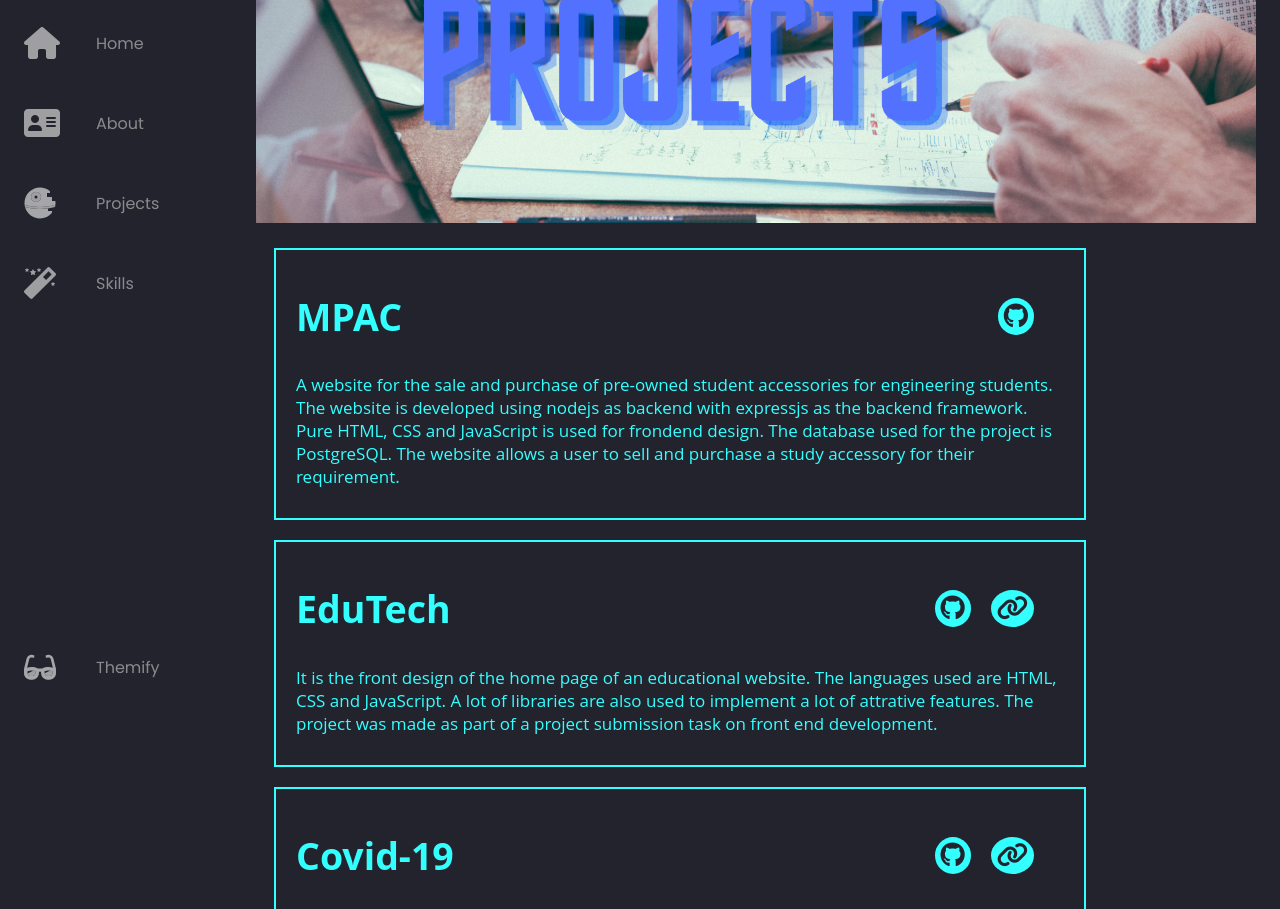
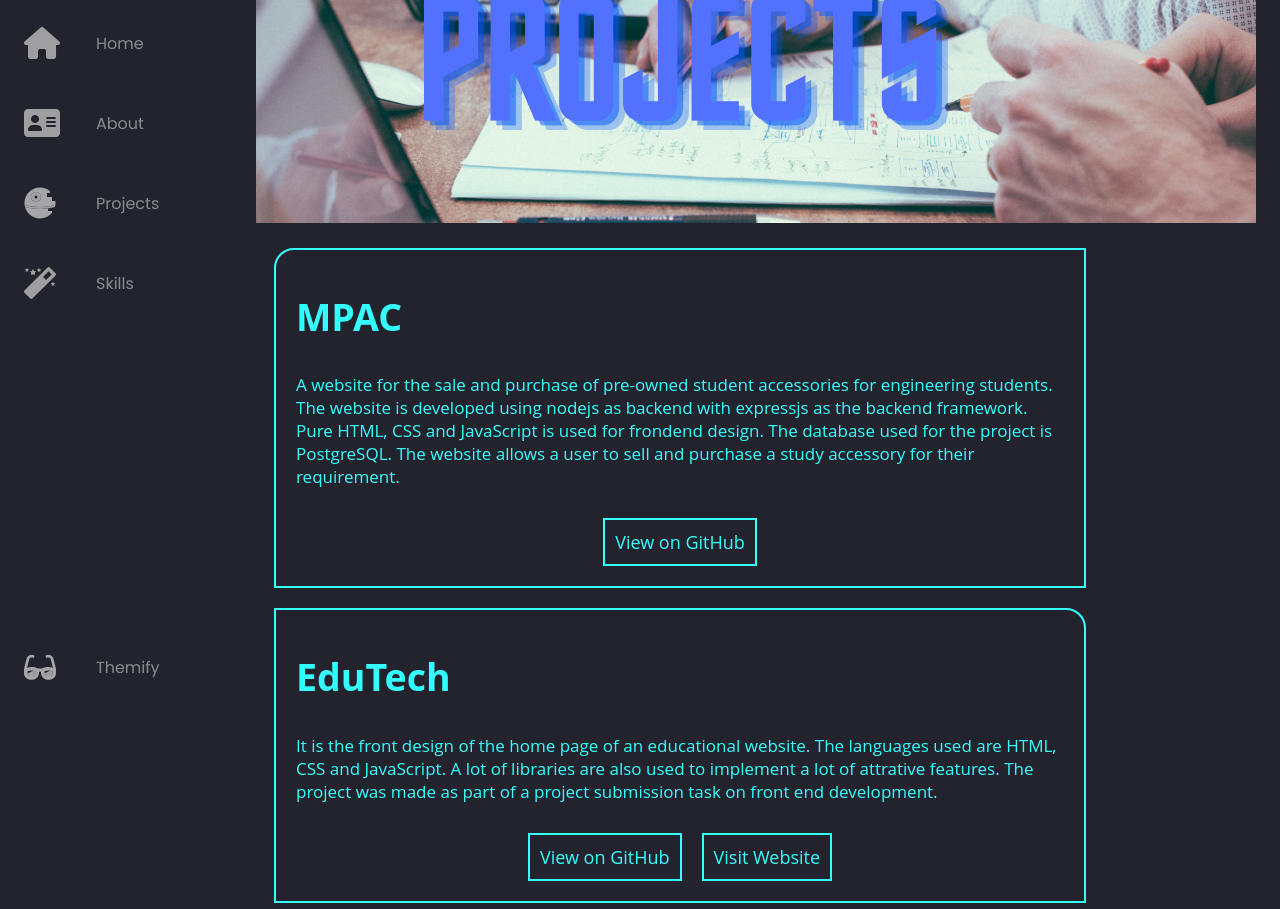
Before and after one commit to Kemosabe2911/Portfolio, a plain HTML site: page projects.html in a window 1280 px wide. Shown: the part 93-1002 px from the top of the page. Drawn offline with nearby package versions, Linux system fonts and the light colour scheme; a web font is replaced by a local one.

Commit message:
Update projects

```diff
--- a/css/styles.css
+++ b/css/styles.css
@@ -983,6 +983,7 @@
   transition: 0.8s;
   margin: 20px auto;
 }
+/*
 .p-container .p-content:hover{
   background-color: var(--link-primary);
   border-color: var(--bg-primary);
@@ -991,7 +992,7 @@
 .p-container .p-content:hover .p-links a{
   color: var(--link-primary);
   background-color: var(--bg-primary);
-}
+}*/
 .p-head img{
   /*text-align: center;
   font-size: 40px;
@@ -1036,6 +1037,44 @@
   padding-top: 0px;
   padding-bottom: 20px;
 }
+.p-content .p-btns{
+  display: flex;
+  flex-direction: row;
+  justify-content: center;
+  align-items: center;
+  width: 100%;
+}
+.p-content a{
+  text-decoration: none;
+  font-size: 18px;
+  font-weight: 800;
+}
+.p-content .p-btns .p-btn:hover{
+  border-color: var(--bg-primary);
+  background: var(--link-primary);
+  color: var(--bg-primary);
+}
+.p-content .p-btns .p-btn{
+  padding: 10px;
+  margin: 10px 10px;
+  border: 2px solid var(--link-primary);
+  color: var(--link-primary);
+  font-weight: 500;
+  background: var(--bg-primary);
+  transition: 0.8s;
+}
+.b-1{
+  border-radius: 20px 0px 0px 0px;
+}
+.b-2{
+  border-radius: 0px 20px 0px 0px;
+}
+.b-3{
+  border-radius: 0px 0px 20px 0px;
+}
+.b-4{
+  border-radius: 0px 0px 0px 20px;
+}
 @media(max-width: 768px){
   .p-head img{
     height: 150px;
--- a/projects.html
+++ b/projects.html
@@ -275,12 +275,9 @@
             <div class="p-head">
               <img src="images/projects.png">
             </div>
-            <div class="p-content">
+            <div class="p-content b-1">
               <div class="p-header">
                 <h2>MPAC</h2>
-                <div class="p-links">
-                  <a href="https://github.com/Kemosabe2911/MPAC"><i class="fab fa-github"></i></a>
-                </div>
               </div>
               <div class="p-body">
                 A website for the sale and purchase of pre-owned student accessories for engineering students.
@@ -289,28 +286,27 @@
                 The database used for the project is PostgreSQL.
                 The website allows a user to sell and purchase a study accessory for their requirement.
               </div>
+              <div class="p-btns">
+                <a href="https://github.com/Kemosabe2911/MPAC" class="p-btn">View on GitHub</a>
+              </div>
             </div>
-            <div class="p-content">
+            <div class="p-content b-2">
               <div class="p-header">
                 <h2>EduTech</h2>
-                <div class="p-links">
-                  <a href="https://github.com/Kemosabe2911/Edutech"><i class="fab fa-github"></i></a>
-                  <a href="https://kemosabe2911.github.io/Edutech/"><i class="fas fa-link"></i></a>
-                </div>
               </div>
               <div class="p-body">
                 It is the front design of the home page of an educational website. The languages used are HTML, CSS and JavaScript.
                 A lot of libraries are also used to implement a lot of attrative features.
                 The project was made as part of a project submission task on front end development.
               </div>
+              <div class="p-btns">
+                <a href="https://github.com/Kemosabe2911/Edutech" class="p-btn">View on GitHub</a>
+                <a href="https://kemosabe2911.github.io/Edutech/" class="p-btn">Visit Website</a>
+              </div>
             </div>
-            <div class="p-content">
+            <div class="p-content b-3">
               <div class="p-header">
                 <h2>Covid-19</h2>
-                <div class="p-links">
-                  <a href="https://github.com/Kemosabe2911/COVID-19"><i class="fab fa-github"></i></a>
-                  <a href="https://kemosabe2911.github.io/COVID-19/"><i class="fas fa-link"></i></a>
-                </div>
               </div>
               <div class="p-body">
                 A covid-19 awareness website made to make people aware of the current situation along with precautions to be taken.
@@ -318,6 +314,10 @@
                 The website is also integrated with a covid-19 statistics API which returns the current number of covid-19 cases across the entire world.
                 Along with country wise stats. The API also returns total cases , deaths ,recovered case etc. A search box is provided so that the user can find the
                 stats of any country of their choosing.
+              </div>
+              <div class="p-btns">
+                <a href="https://github.com/Kemosabe2911/COVID-19" class="p-btn">View on GitHub</a>
+                <a href="https://kemosabe2911.github.io/COVID-19/" class="p-btn">Visit Website</a>
               </div>
             </div>
           </div>
```
